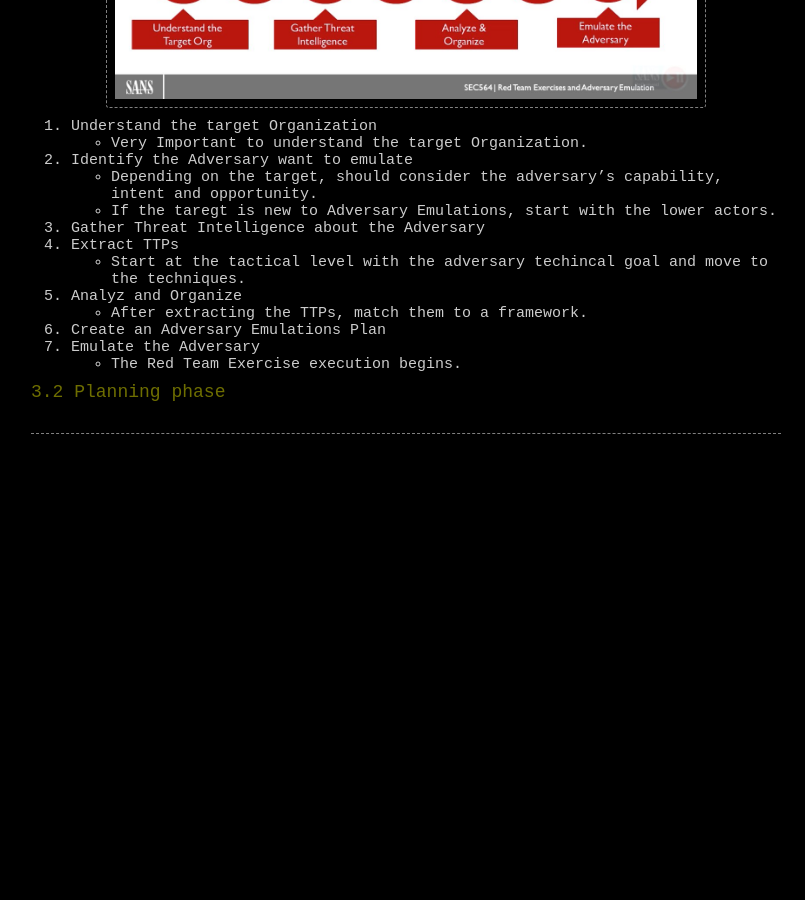
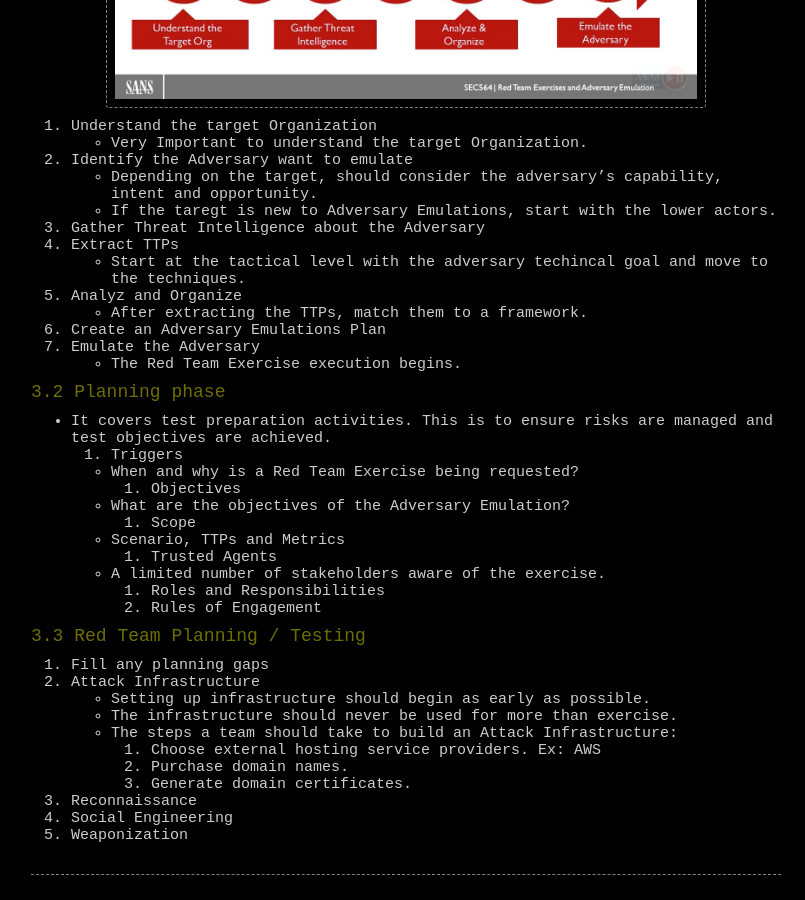
Before and after one commit to wizoutsugar/wizoutsugar.github.io, a Jekyll site: the page built from _posts/2020/RedTeam/2020-10-18-Intro.md, in a window 1280 px wide and 900 px high, scrolled down 2500 px. Shown: the whole window, without its empty margins (234-1039 px from the left). Built offline with Jekyll 4.4.1, drawn with Linux system fonts in a browser that asks for light colours; comment, search, counter and statistics services are not loaded; before the commit the page ends 2959 px from its top, so only the background shows below that; some of the changed text lies outside the part shown.

Commit message:
Update 2020-10-18-Intro.md

```diff
--- a/_posts/2020/RedTeam/2020-10-18-Intro.md
+++ b/_posts/2020/RedTeam/2020-10-18-Intro.md
@@ -93,3 +93,28 @@ tags:
     - The Red Team Exercise execution begins.
 
 #### 3.2 Planning phase
+- It covers test preparation activities. This is to ensure risks are managed and test objectives are achieved.
+1. Triggers
+    - When and why is a Red Team Exercise being requested?
+2. Objectives
+    - What are the objectives of the Adversary Emulation?
+3. Scope
+    - Scenario, TTPs and Metrics
+4. Trusted Agents
+    - A limited number of stakeholders aware of the exercise.
+5. Roles and Responsibilities
+6. Rules of Engagement
+
+
+#### 3.3 Red Team Planning / Testing
+1. Fill any planning gaps
+2. Attack Infrastructure
+    - Setting up infrastructure should begin as early as possible.
+    - The infrastructure should never be used for more than exercise.
+    - The steps a team should take to build an Attack Infrastructure:
+        1. Choose external hosting service providers. Ex: AWS
+        2. Purchase domain names.
+        3. Generate domain certificates.
+3. Reconnaissance
+4. Social Engineering
+5. Weaponization
```
Also changed, not shown: other parts of _posts/2020/RedTeam/2020-10-18-Intro.md (+1 -1 lines).
